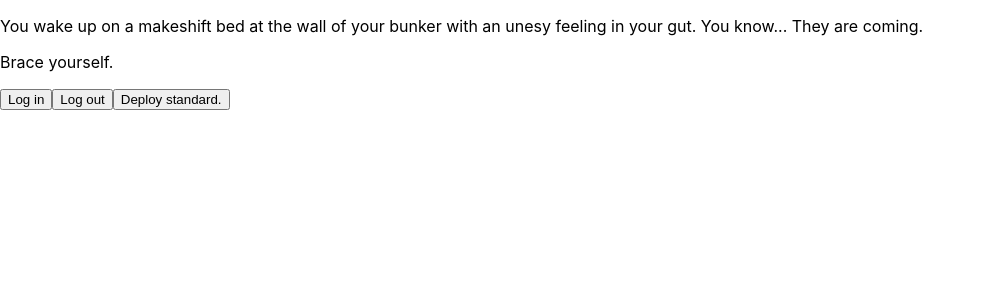
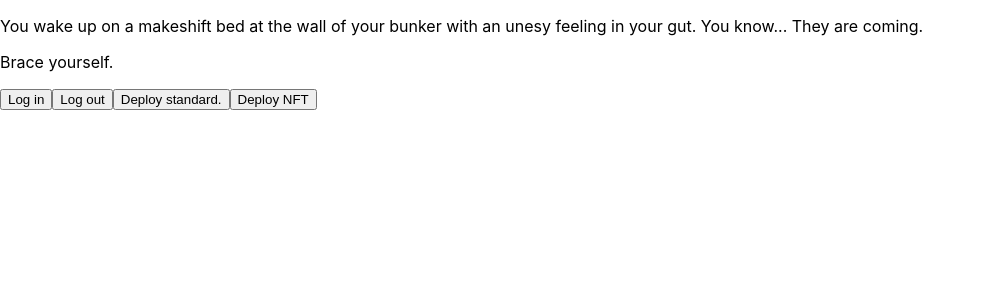
Before and after one commit to yellowBirdy/owb-post-apocalyptic, a React (Create React App) app: page / in a window 1280 px wide. Shown: the top 300 px of the page, without its empty margins (0-985 px from the left). Built offline with nearby package versions, Linux system fonts and the light colour scheme; what @onflow/fcl would draw is missing.

Commit message:
NFT contract deployment hooked to a button

```diff
--- a/src/App.js
+++ b/src/App.js
@@ -3,7 +3,7 @@ import * as sdk from "@onflow/sdk"
 import * as fcl from "@onflow/fcl"
 import * as types from "@onflow/types"
 
-import {Login, Logout, DeployStandard} from "./components/buttons"
+import {Login, Logout, DeployStandard, DeployNFT} from "./components/buttons"
 
 //import './App.css';
 
@@ -28,6 +28,7 @@ function App() {
         <Login />
         <Logout />
         <DeployStandard />
+        <DeployNFT />
       </div>
     </div>
   );
--- /dev/null
+++ b/src/components/buttons/DeployNFT.js
@@ -0,0 +1,22 @@
+import React from 'react'
+import * as fcl from "@onflow/fcl"
+import deployContract from "../../flow/deploy_contract"
+import standardContractUrl from "../../cadence/contracts/ExampleNFT.cdc"
+
+const NFTStandardAddress = "0x01cf0e2f2f715450"
+
+const deployNFTContract = async () => {
+    const deployTx = await deployContract(standardContractUrl, {
+        query: "0xNFTStandardAddress",
+        "0xNFTStandardAddress": NFTStandardAddress
+    });
+
+    fcl.tx(deployTx).subscribe(txStatus => {
+      if (fcl.tx.isExecuted(txStatus)) {
+        console.log("NFT Contract has been deployed");
+      }
+    });
+  };
+
+
+export default () => <button onClick={deployNFTContract}>Deploy NFT</button>
--- a/src/components/buttons/DeployStandard.js
+++ b/src/components/buttons/DeployStandard.js
@@ -8,7 +8,7 @@ const deployNFTStandardContract = async () => {
 
     fcl.tx(deployTx).subscribe(txStatus => {
       if (fcl.tx.isExecuted(txStatus)) {
-        console.log("NFT Standard Contract was deployed");
+        console.log("NFT Standard Contract has been deployed");
       }
     });
   };
--- a/src/components/buttons/index.js
+++ b/src/components/buttons/index.js
@@ -1,3 +1,4 @@
 export {default as Login} from "./Login"
 export {default as Logout} from "./Logout"
 export {default as DeployStandard} from "./DeployStandard"
+export {default as DeployNFT} from "./DeployNFT"
```
Also changed, not shown: 1 other file (tests, documents, lock files or other folders).
